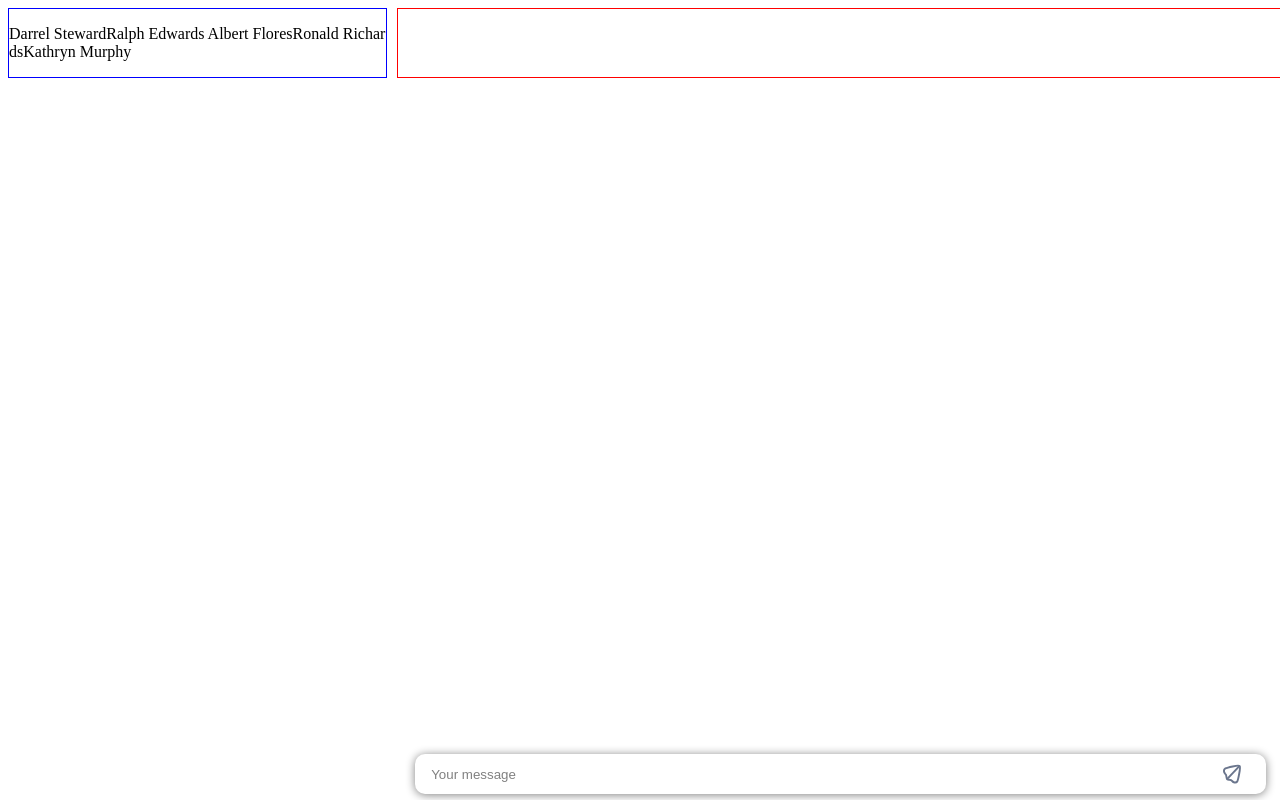
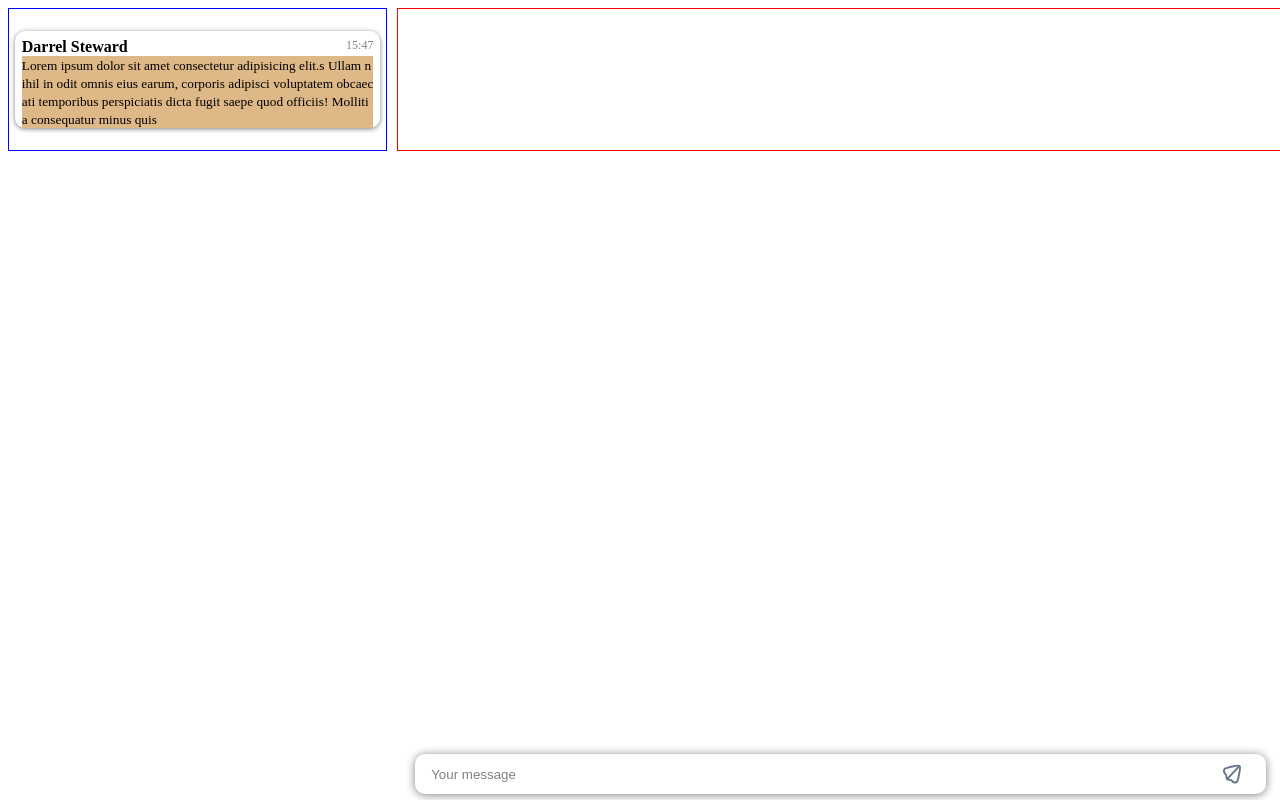
Before and after one commit to Projects-for-beginners/group-chat, a React app: page / in a window 1280 px wide. Built offline with nearby package versions, Linux system fonts and the light colour scheme.

Commit message:
ELementos básicos estbalecidos en la sección de contactos

```diff
--- a/src/index.css
+++ b/src/index.css
@@ -5,16 +5,10 @@
   /* grid-auto-rows: minmax(25%, 25%); */
 }
 
-.contacts {
-  border: 1px solid blue;
-  word-break:break-all;
-  /* grid-row: 1; */
-}
-
 .chat {
   border: 1px solid red;
   padding: 0 1rem;
-  word-break:break-all;
+  word-break: break-all;
 }
 
 #form {
@@ -70,8 +64,6 @@
   list-style-type: none;
   margin: 0;
   padding: 0;
-  /* display: inline-block; */
-  /* flex-wrap: wrap; */
 }
 
 #messages li:nth-child(even) {
@@ -94,7 +86,6 @@
   box-shadow: 0px 1px 5px gray;
   position: relative;
   z-index: 1;
-  border-radius: 1px solid green;
 }
 
 #messages>li:nth-child(even)>span {
@@ -128,3 +119,52 @@
 #messages>li:nth-child(odd)>span>p {
   color: white;
 }
+
+.contacts {
+  padding: 0.4rem;
+  border: 1px solid blue;
+  word-break: break-all;
+}
+
+#Contacts-List {
+  padding: 0;
+  display: flex;
+  flex-direction: column;
+}
+
+#people {
+  list-style-type: none;
+  margin: 1rem 0 0 0;
+  padding: 0.4rem 0.4rem 0 0.4rem ;
+  display: grid;
+  border-radius: 10px;
+  box-shadow: 0px 1px 5px gray;
+  position: relative;
+  z-index: 1;
+}
+
+#people:first-child{
+  margin: 0;
+}
+
+#people span{
+  display: flex;
+  justify-content: space-between;
+}
+
+.PeopleName{
+  margin: 0;
+  font-weight:bold;
+}
+
+.People-Date{
+  margin: 0;
+  font-weight:initial;
+  font-size: 0.75em;
+  color: gray;
+}
+
+#peopleLastMessage{
+  margin: 0;
+  background-color: burlywood;
+}
--- a/src/index.js
+++ b/src/index.js
@@ -1,8 +1,6 @@
 import React from "react";
 import ReactDOM from "react-dom";
 import "./index.css";
-/* import SendRoundedIcon from "@material-ui/icons/SendRounded"; */
-/* import SendIcon from '@material-ui/icons/Send'; */
 
 class Chat extends React.Component {
     constructor(props) {
@@ -86,18 +84,76 @@ class Form extends React.Component {
     }
 }
 
-function Contact() {
-    const name = ['Darrel Steward', 'Ralph Edwards', ' Albert Flores', 'Ronald Richards', 'Kathryn Murphy'];
-    return <p>{name}</p>;
+class Contact extends React.Component {
+    constructor(props) {
+        super(props);
+        this.state = {
+            nameList: ['Darrel Steward', 'Ralph Edwards', ' Albert Flores', 'Ronald Richards', 'Kathryn Murphy'],
+            name: '',
+            activeContacts: []
+        };
+    }
+    componentDidMount() {
+        this.timerID = setInterval(() => this.serverMessage(), 7000);
+    }
+    componentWillUnmount() {
+        clearInterval(this.timerID);
+    }
+
+    serverMessage() {
+        this.setState((prevState) => ({
+            activeContacts: [...prevState.activeContacts, this.state.nameList[Math.floor(Math.random() * this.state.nameList.length)]],
+        }));
+    }
+
+    render() {
+        let contact = '';
+        if (this.state.activeContacts) {
+            contact = <PeopleList dataParentToChild={this.state.activeContacts} />;
+        }
+
+        return (
+            <div>{contact}</div>
+        );
+    }
+}
+
+function PeopleList(props) {
+    const contacts = props.dataParentToChild;
+    const contactsList = contacts.map((people) => (
+        //key especificada dentro del array.
+        <People
+            key={new Date()} value={people}
+        />
+    ));
+
+    return <ul id="Contacts-List"> {contactsList} </ul>;
+}
+
+function People(props) {
+    //take time
+    var date = new Date();
+    var hours = date.getHours() < 9 ? '0' + date.getHours() : date.getHours();
+    var minutes = date.getMinutes() < 9 ? '0' + date.getMinutes() : date.getMinutes();
+    const time = hours + ':' + minutes;
+
+    return (
+        <li id="people">
+            <span> <p className="PeopleName"> {props.value} </p> <p className="People-Date">{time}</p> </span>
+            <p id="peopleLastMessage"><small>Lorem ipsum dolor sit amet consectetur adipisicing elit.s
+                Ullam nihil in odit omnis eius earum, corporis adipisci voluptatem
+                obcaecati temporibus perspiciatis dicta fugit saepe quod officiis!
+                Mollitia consequatur minus quis</small></p>
+        </li>
+    );
 }
 
 function MessageList(props) {
     const messages = props.dataParentToChild;
     const messagesList = messages.map((message) => (
         //key especificada dentro del array.
-        <
-            Message key={new Date()}
-            value={message}
+        <Message
+            key={new Date()} value={message}
         />
     ));
 
@@ -118,4 +174,4 @@ function Message(props) {
     );
 }
 
-ReactDOM.render(< Chat />, document.getElementById("root"));
+ReactDOM.render(<Chat />, document.getElementById("root"));
```
Also changed, not shown: chat.jpg (deleted).
